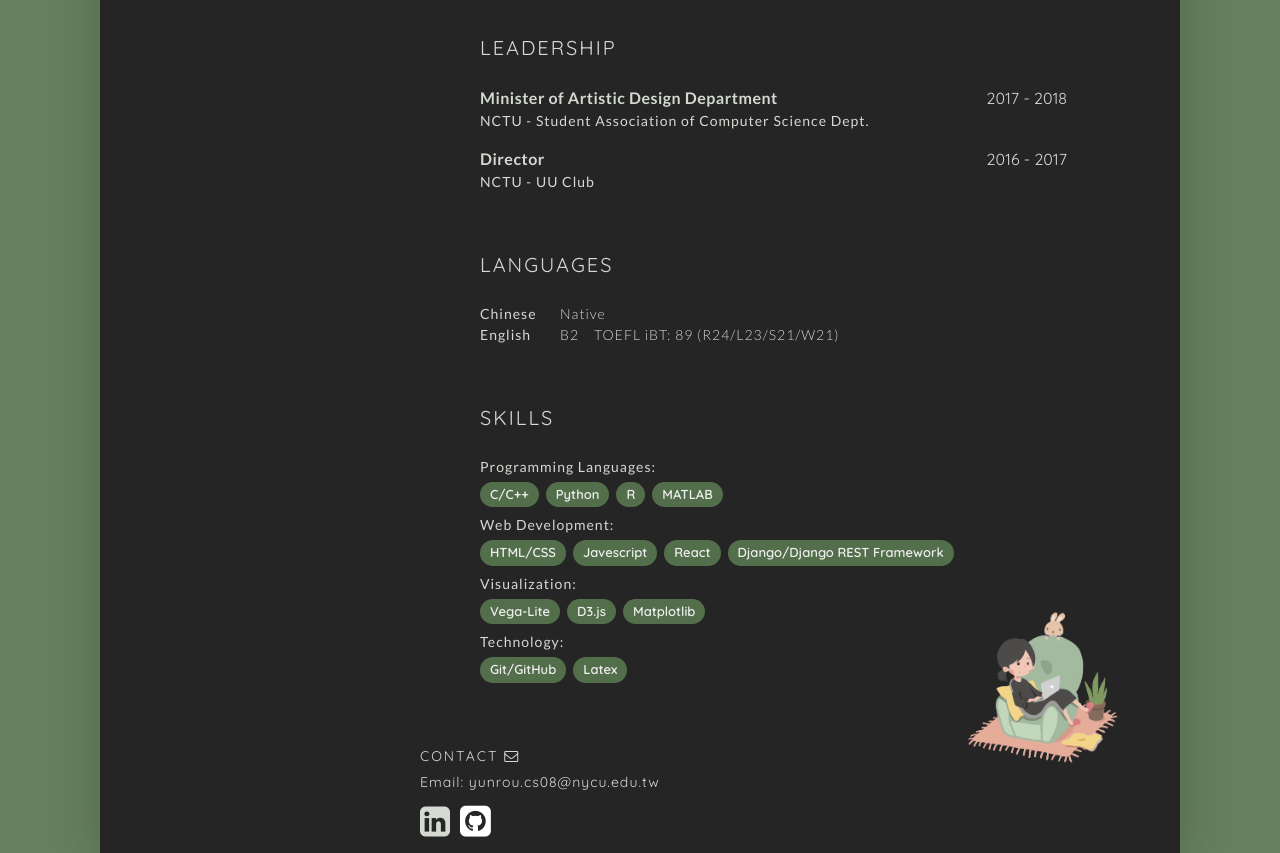
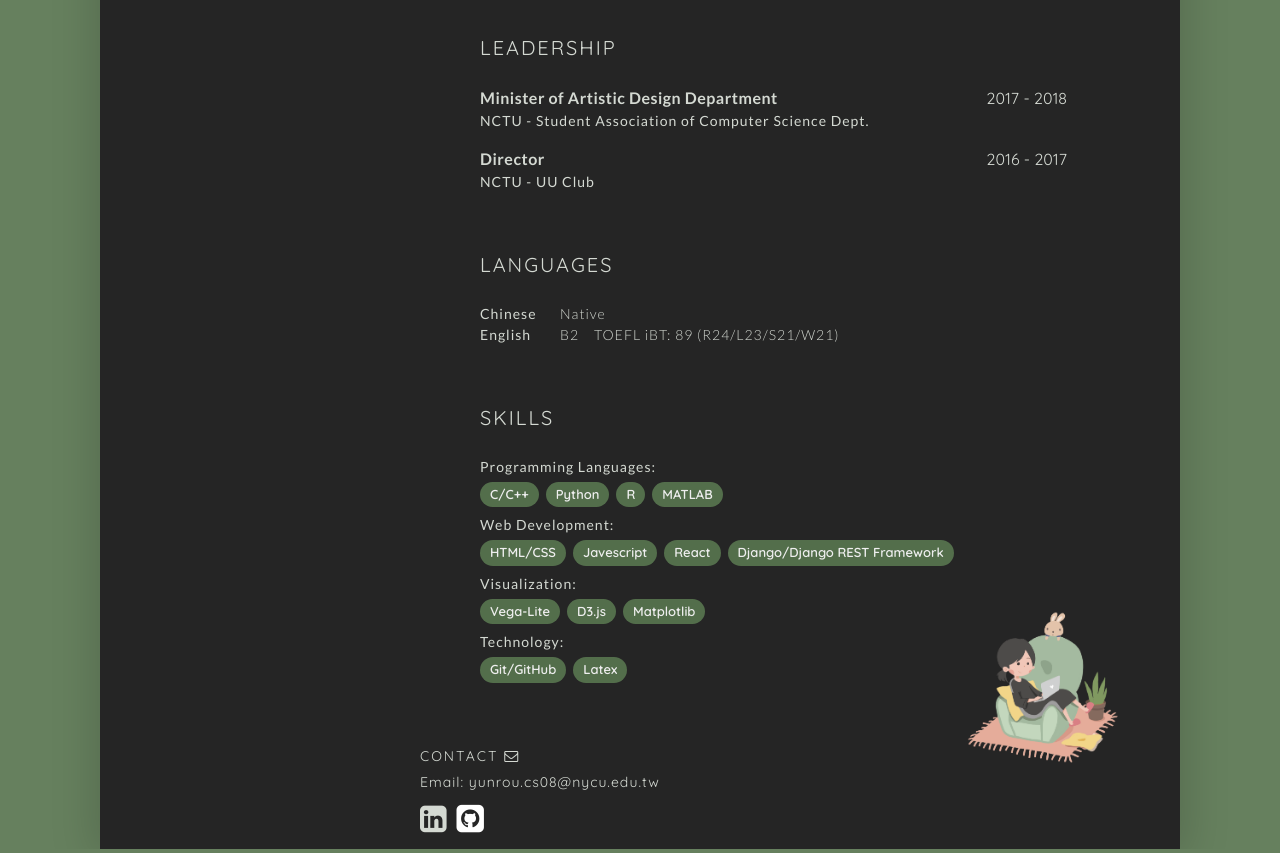
Before and after one commit to Yunrou/Yunrou.github.io, a React app: page / in a window 1280 px wide. Shown: the part 3181-4034 px from the top of the page. Built offline with nearby package versions, Linux system fonts and the light colour scheme.

Commit message:
external links

```diff
--- a/static/css/style.css
+++ b/static/css/style.css
@@ -105,11 +105,11 @@ p {
     color: #d4d9d2;
 }
 .linkedin {
-    font-size: 35px;
+    font-size: 31px;
 }
 .github {
     color: white;
-    font-size: 36px;
+    font-size: 32px;
 }
 .side-title {
     padding: 0px 0px;
```
